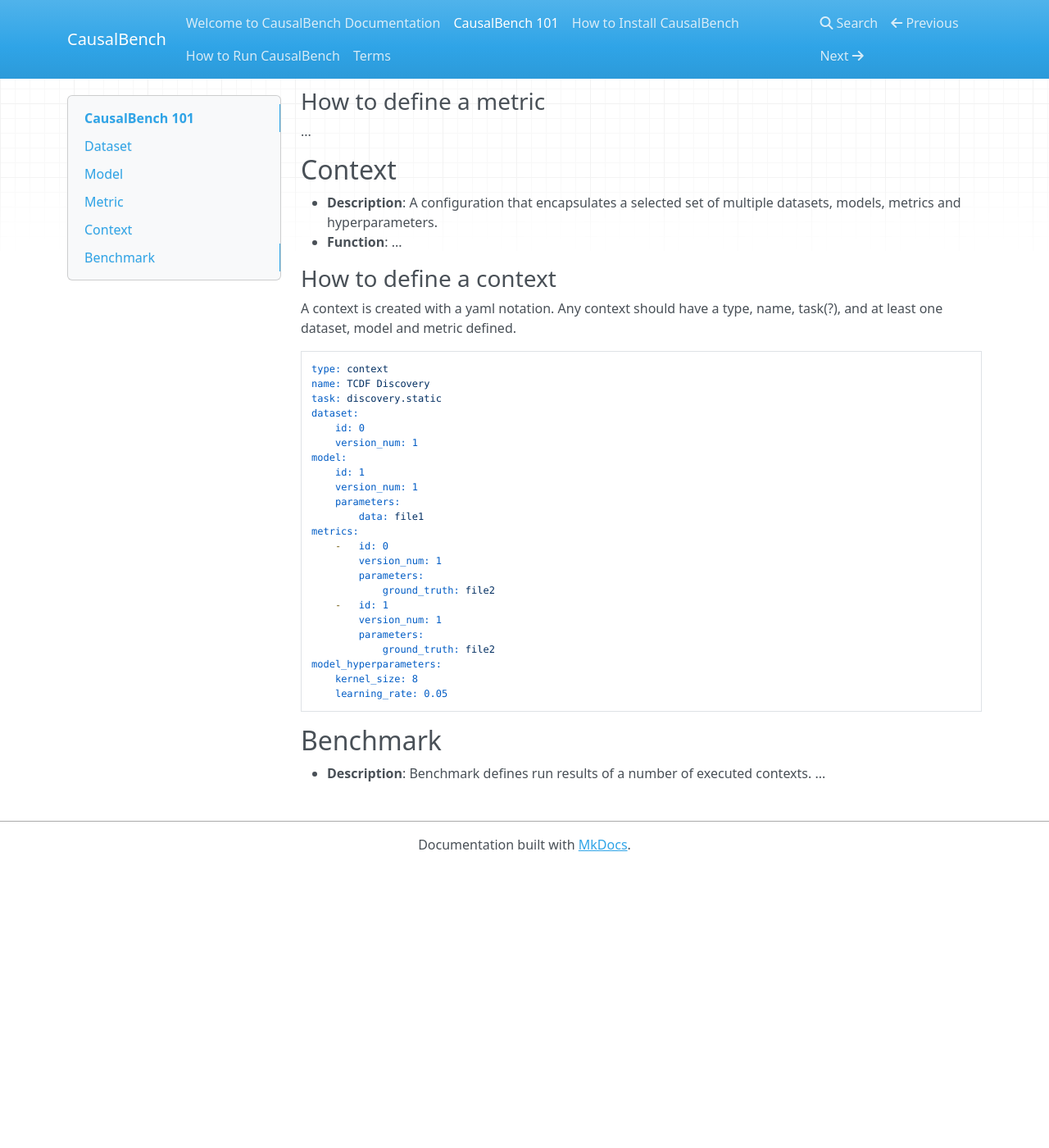
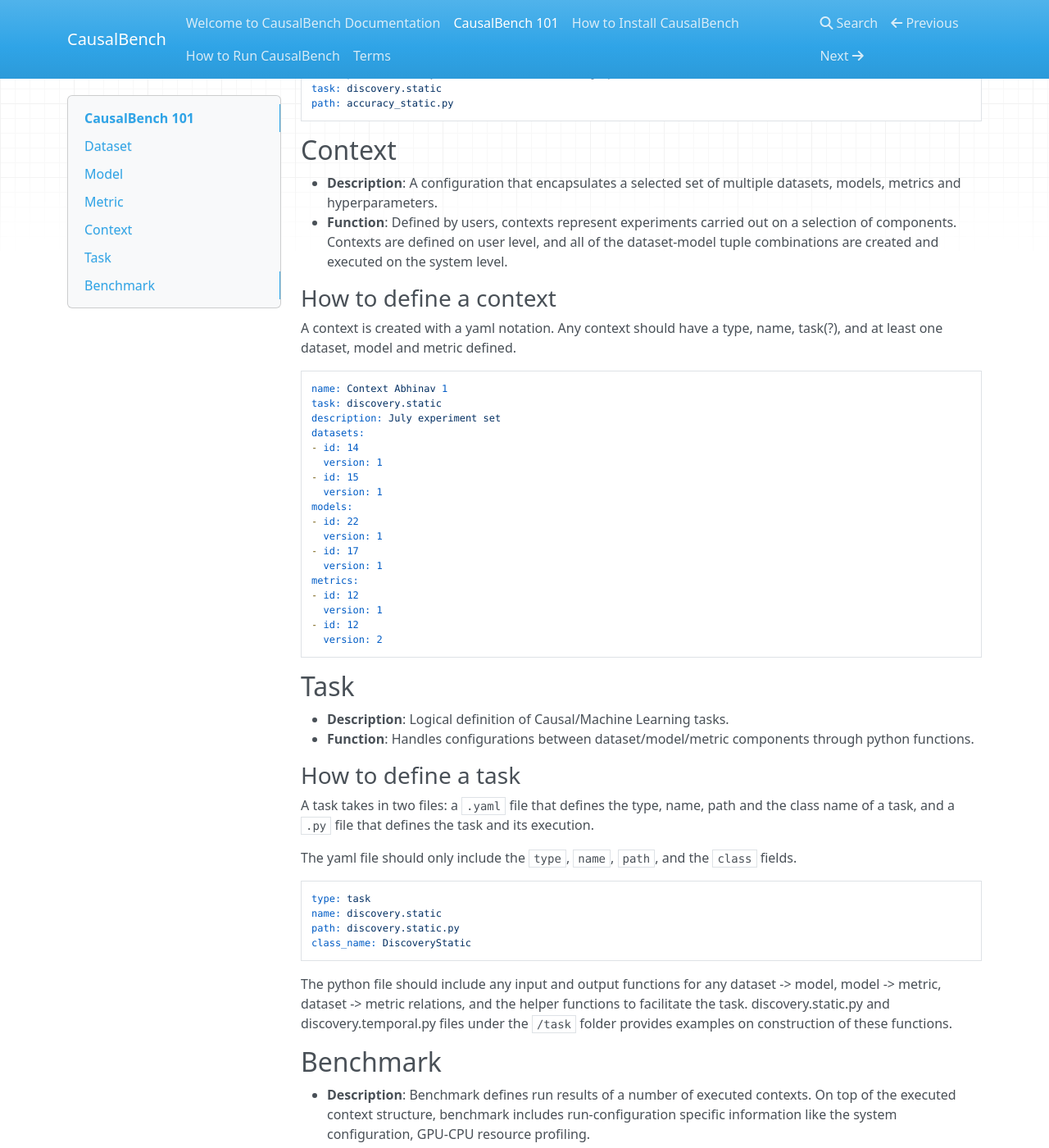
Before and after one commit to EmitLab/CausalBench-Docs, an MkDocs documentation site: the page built from docs/basics.md, in a window 1280 px wide and 1400 px high, scrolled down 1702 px. Shown: the whole window at 82% size. Built offline with MkDocs 1.6.1, drawn with Linux system fonts in a browser that asks for light colours; nearby versions of some CDN libraries; before the commit the page ends 2760 px from its top, so only the background shows below that; some of the changed text lies outside the part shown.

Commit message:
InitCommit

````diff
--- a/docs/basics.md
+++ b/docs/basics.md
@@ -6,12 +6,14 @@
 ### How to define a dataset
 A dataset is defined with a yaml configuration, and the data files.
 Any dataset configuration must inlcude a type, name, task(?), files defined. Files need to be configured with `type`, `data` type, file path in `path`, and any columns with their details.
-Optional fields are: `headers`.
+Optional fields are: `headers`, `version_num`, that defines the versions, `url`, `source` and `description` that define the dataset.
 
 ```yaml
 type: dataset
 name: abalone
-
+source: UCI
+url: https://archive.ics.uci.edu/dataset/1/abalone
+description: Predict the age of abalone from physical measurements
 files:
     file1:
         type: csv
@@ -46,32 +48,19 @@
 - **Function**: Produce outputs based on the tasks and models.
 
 ### How to define a model
-A model is defined with a yaml configuration, alongside a python script that the model is executed on. A model must have a type, name, task(?), path, and its inputs and outputs defined.
-Optional fields are: `version_num`, that defines the versions, `arguments` that define any arguments and hyperparameters a model can take.
+A model is defined with a yaml configuration, alongside a python script that the model is executed on. A model must have a type, name, task and its path defined.
+
+Optional fields are: `version_num`, that defines the versions, `url`, `source` and `description` that define the model.
 
 ```yaml
 type: model
-name: tcdf
-task: discovery
-path: tcdf.py
+name: VAR-LiNGAM
+source: GitHub
+url: https://github.com/huawei-noah/trustworthyAI/tree/master/gcastle
+description: Discovery of non-gaussian linear causal models
+task: discovery.temporal
+path: varlingam.py
 version_num: 1
-arguments:
-    kernel_size:
-        type: int
-        default_value: 4
-        description: Size of sliding kernel
-
-inputs:
-    data:
-        id: data
-        data: dataframe
-    space:
-        id: space
-        data: graph
-outputs:
-    prediction:
-        id: pred
-        data: graph
 ```
 
 ## Metric
@@ -79,41 +68,61 @@
 - **Function**: Take in the outputs provided by the model and output a numerical value, based on its configuration.
 
 ### How to define a metric
-...
+```yaml
+type: metric
+name: accuracy_static
+source: NA
+url: NA
+description: Accuracy metric for static causal graph.
+task: discovery.static
+path: accuracy_static.py
+```
 
 ## Context
 - **Description**: A configuration that encapsulates a selected set of multiple datasets, models, metrics and hyperparameters.
-- **Function**: ...
+- **Function**: Defined by users, contexts represent experiments carried out on a selection of components. Contexts are defined on user level, and all of the dataset-model tuple combinations are created and executed on the system level.
 
 ### How to define a context
 A context is created with a yaml notation. Any context should have a type, name, task(?), and at least one dataset, model and metric defined.
 
 ```yaml
-type: context
-name: TCDF Discovery
+name: Context Abhinav 1
 task: discovery.static
-dataset:
-    id: 0
-    version_num: 1
-model:
-    id: 1
-    version_num: 1
-    parameters:
-        data: file1
+description: July experiment set
+datasets:
+- id: 14
+  version: 1
+- id: 15
+  version: 1
+models:
+- id: 22
+  version: 1
+- id: 17
+  version: 1
 metrics:
-    -   id: 0
-        version_num: 1
-        parameters:
-            ground_truth: file2
-    -   id: 1
-        version_num: 1
-        parameters:
-            ground_truth: file2
-model_hyperparameters:
-    kernel_size: 8
-    learning_rate: 0.05
+- id: 12
+  version: 1
+- id: 12
+  version: 2
 ```
+
+## Task
+- **Description**: Logical definition of Causal/Machine Learning tasks.
+- **Function**: Handles configurations between dataset/model/metric components through python functions.
+
+### How to define a task
+A task takes in two files: a `.yaml` file that defines the type, name, path and the class name of a task, and a `.py` file that defines the task and its execution.
+
+The yaml file should only include the `type`, `name`, `path`, and the `class` fields.
+```yaml
+type: task
+name: discovery.static
+path: discovery.static.py
+class_name: DiscoveryStatic
+```
+
+The python file should include any input and output functions for any dataset -> model, model -> metric, dataset -> metric relations, and the helper functions to facilitate the task. discovery.static.py and discovery.temporal.py files under the `/task` folder provides examples on construction of these functions.
 
 ## Benchmark
 - **Description**: Benchmark defines run results of a number of executed contexts.
-...
+On top of the executed context structure, benchmark includes run-configuration specific information like the system configuration, GPU-CPU resource profiling.
````
Also changed, not shown: docs/index.md (+7 -3 lines), docs/install.md (+1 -1 lines), docs/quickstart.md (+5 -5 lines), 1 other file.
